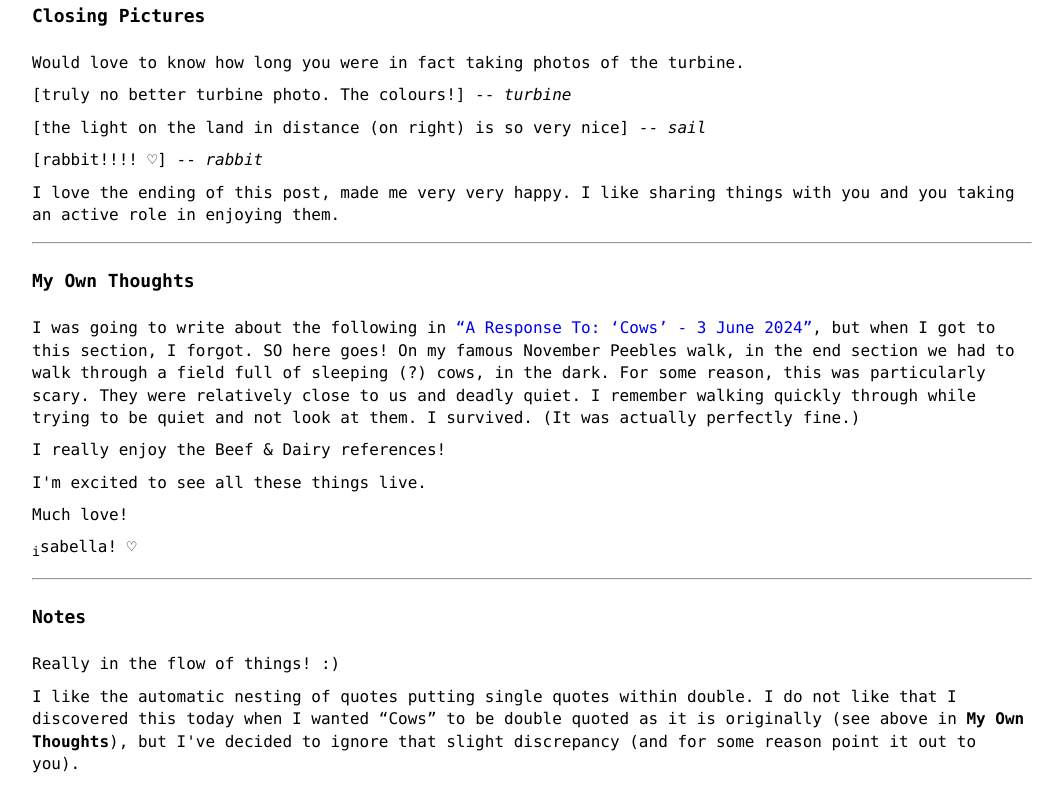
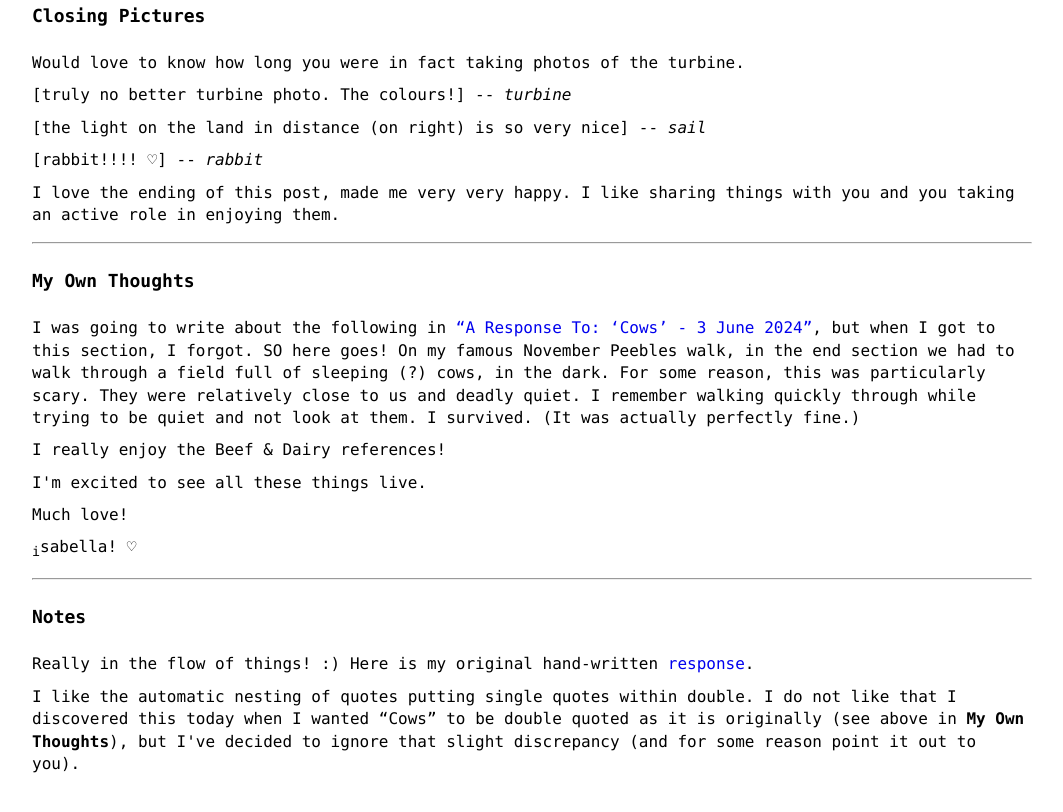
Before and after one commit to igastelalejandre/igastelalejandre.github.io, a plain HTML site: page Response4.html in a window 1280 px wide. Shown: the part 1425-2237 px from the top of the page, without its empty margins (108-1171 px from the left). Drawn offline with Linux system fonts and the light colour scheme.

Commit message:
commit15

```diff
--- a/Response4.html
+++ b/Response4.html
@@ -146,7 +146,8 @@
             <p>
                 <h4 class = "h4font">Notes</h4>
 
-                Really in the flow of things! :)
+                Really in the flow of things! :) Here is my original hand-written <a
+                href="Hand-Written Response 4.pdf">response</a>.
                 <br><div class="spacer"></div>
                 I like the automatic nesting of quotes putting single quotes within double. I do not like that I discovered
                 this today when I wanted <q>Cows</q> to be double quoted as it is originally (see above in <b>My Own
```
Also changed, not shown: 1 other file.
